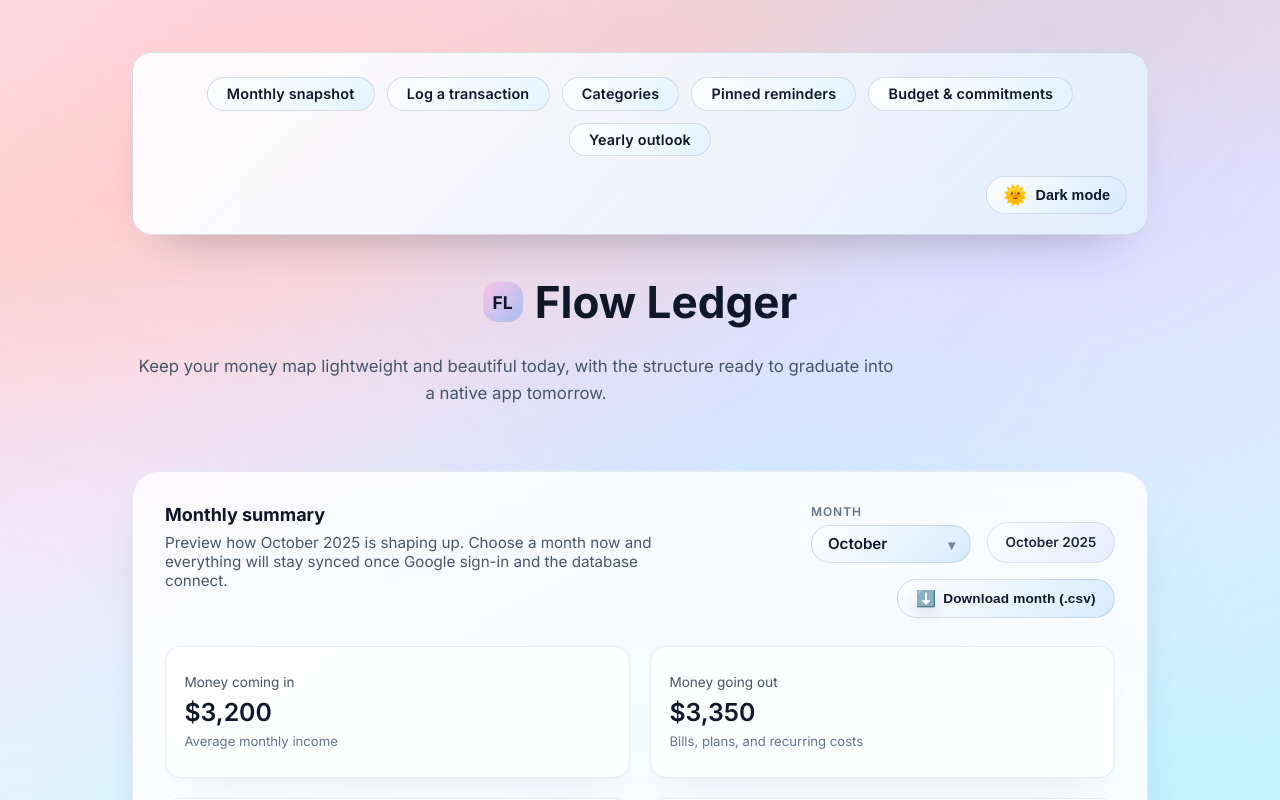
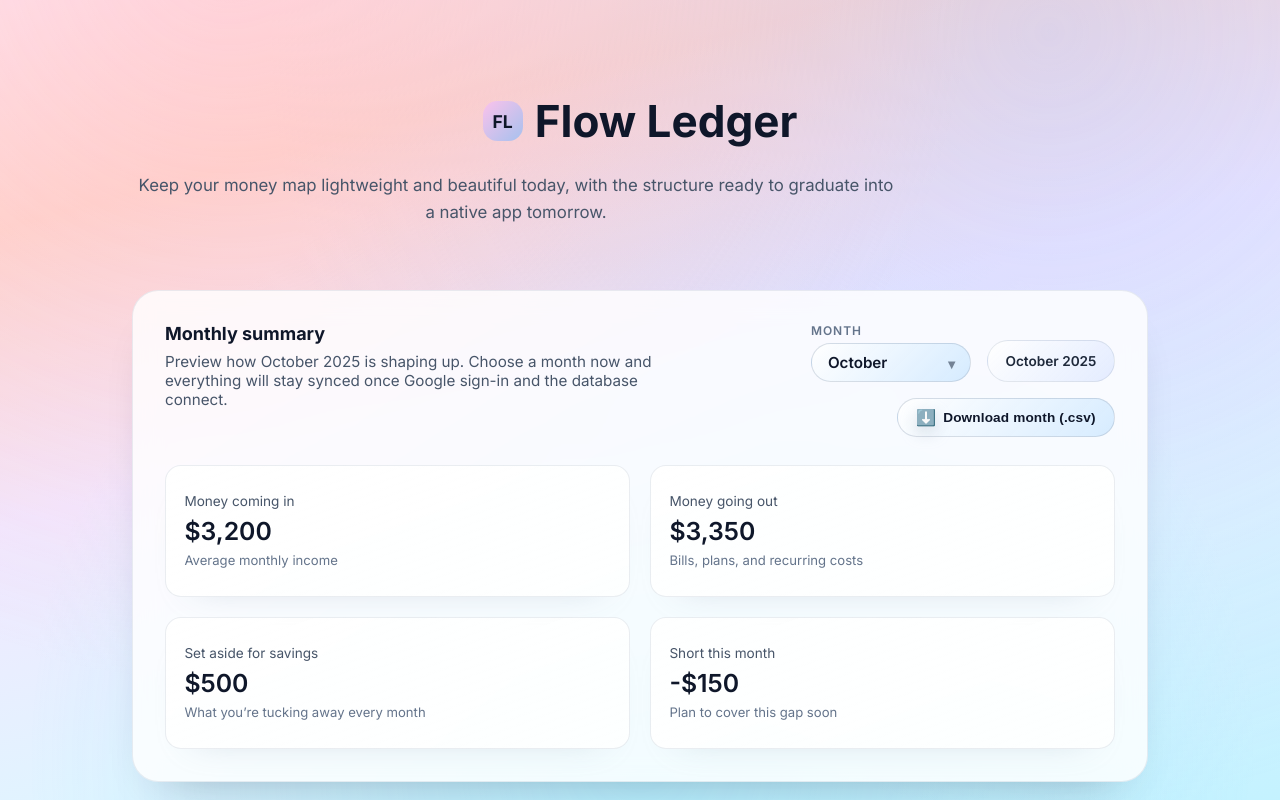
Before and after one commit to Razorblade3456/finance-tracker, a React (Vite) app: page / in a window 1280 px wide. Shown: the top 800 px of the page. Built offline with nearby package versions, Linux system fonts and the light colour scheme.

Commit message:
Refine sticky nav reveal and single-line layout

```diff
--- a/src/App.tsx
+++ b/src/App.tsx
@@ -1,6 +1,7 @@
 import {
   ChangeEvent,
   DragEvent as ReactDragEvent,
+  FocusEvent,
   MouseEvent as ReactMouseEvent,
   useCallback,
   useEffect,
@@ -1205,6 +1206,41 @@ export default function App() {
   }, [selectedMonth, selectedYear]);
 
   const [isHeaderStuck, setIsHeaderStuck] = useState(false);
+  const [isHeaderNavEngaged, setIsHeaderNavEngaged] = useState(false);
+  const navInteractionTimeoutRef = useRef<number | null>(null);
+
+  const clearNavInteractionTimeout = useCallback(() => {
+    if (navInteractionTimeoutRef.current !== null) {
+      if (typeof window !== 'undefined') {
+        window.clearTimeout(navInteractionTimeoutRef.current);
+      } else {
+        clearTimeout(navInteractionTimeoutRef.current);
+      }
+      navInteractionTimeoutRef.current = null;
+    }
+  }, []);
+
+  const engageHeaderNav = useCallback(() => {
+    clearNavInteractionTimeout();
+    setIsHeaderNavEngaged(true);
+  }, [clearNavInteractionTimeout]);
+
+  const releaseHeaderNav = useCallback(
+    (delay = 160) => {
+      clearNavInteractionTimeout();
+
+      if (typeof window === 'undefined') {
+        setIsHeaderNavEngaged(false);
+        return;
+      }
+
+      navInteractionTimeoutRef.current = window.setTimeout(() => {
+        setIsHeaderNavEngaged(false);
+        navInteractionTimeoutRef.current = null;
+      }, delay);
+    },
+    [clearNavInteractionTimeout]
+  );
 
   useEffect(() => {
     if (typeof window === 'undefined') {
@@ -1224,9 +1260,67 @@ export default function App() {
     };
   }, []);
 
+  useEffect(
+    () => () => {
+      clearNavInteractionTimeout();
+    },
+    [clearNavInteractionTimeout]
+  );
+
+  const handleHeaderNavFocus = useCallback(() => {
+    engageHeaderNav();
+  }, [engageHeaderNav]);
+
+  const handleHeaderNavBlur = useCallback(
+    (event: FocusEvent<HTMLDivElement>) => {
+      if (!event.currentTarget.contains(event.relatedTarget as Node | null)) {
+        releaseHeaderNav();
+      }
+    },
+    [releaseHeaderNav]
+  );
+
+  const handleHeaderNavMouseEnter = useCallback(() => {
+    engageHeaderNav();
+  }, [engageHeaderNav]);
+
+  const handleHeaderNavMouseLeave = useCallback(() => {
+    releaseHeaderNav();
+  }, [releaseHeaderNav]);
+
+  const handleHeaderNavTouchStart = useCallback(() => {
+    engageHeaderNav();
+  }, [engageHeaderNav]);
+
+  const handleHeaderNavTouchEnd = useCallback(() => {
+    releaseHeaderNav(320);
+  }, [releaseHeaderNav]);
+
+  const headerBarClasses = useMemo(() => {
+    const classes = ['header-bar'];
+    if (isHeaderStuck) {
+      classes.push('header-bar--stuck');
+
+      if (isHeaderNavEngaged) {
+        classes.push('header-bar--active');
+      }
+    }
+
+    return classes.join(' ');
+  }, [isHeaderNavEngaged, isHeaderStuck]);
+
   return (
     <div className="app-shell">
-      <div className={`header-bar ${isHeaderStuck ? 'header-bar--stuck' : ''}`}>
+      <div
+        className={headerBarClasses}
+        aria-hidden={!isHeaderStuck}
+        onMouseEnter={handleHeaderNavMouseEnter}
+        onMouseLeave={handleHeaderNavMouseLeave}
+        onFocus={handleHeaderNavFocus}
+        onBlur={handleHeaderNavBlur}
+        onTouchStart={handleHeaderNavTouchStart}
+        onTouchEnd={handleHeaderNavTouchEnd}
+      >
         <div className="header-bar__inner">
           <nav className="header-nav" aria-label="Primary">
             <ul className="header-nav__list">
--- a/src/styles.css
+++ b/src/styles.css
@@ -93,15 +93,21 @@ a {
   top: calc(env(safe-area-inset-top, 0px) + 0.85rem);
   z-index: 20;
   display: flex;
-  padding: clamp(0.85rem, 2.5vw, 1.25rem);
+  padding: 0;
   border-radius: calc(var(--card-radius) * 0.75);
-  border: 1px solid rgba(148, 163, 184, 0.3);
-  background: linear-gradient(135deg, rgba(255, 255, 255, 0.92), rgba(226, 241, 255, 0.82));
-  box-shadow: 0 28px 52px -34px rgba(15, 23, 42, 0.38);
-  backdrop-filter: blur(22px);
+  border: 1px solid transparent;
+  background: transparent;
+  box-shadow: none;
   overflow: hidden;
-  transition: box-shadow var(--transition-snappy), border var(--transition-snappy),
-    background var(--transition-snappy), transform var(--transition-snappy);
+  opacity: 0;
+  max-height: 0;
+  pointer-events: none;
+  visibility: hidden;
+  transform: translateY(-1rem);
+  transition: opacity var(--transition-snappy), transform var(--transition-snappy),
+    box-shadow var(--transition-snappy), border var(--transition-snappy),
+    background var(--transition-snappy), max-height var(--transition-snappy),
+    padding var(--transition-snappy);
 }
 
 .header-bar::after {
@@ -116,67 +122,92 @@ a {
 }
 
 .header-bar--stuck {
-  transform: translateY(-0.25rem);
+  padding: clamp(0.65rem, 2.5vw, 1rem);
+  background: linear-gradient(135deg, rgba(255, 255, 255, 0.92), rgba(226, 241, 255, 0.82));
+  border-color: rgba(148, 163, 184, 0.45);
   box-shadow: var(--glass-shadow-strong);
-  border-color: rgba(148, 163, 184, 0.45);
+  backdrop-filter: blur(22px);
+  opacity: 0.55;
+  max-height: 12rem;
+  visibility: visible;
+  pointer-events: auto;
+  transform: translateY(0);
 }
 
 .header-bar--stuck::after {
+  opacity: 0.35;
+}
+
+.header-bar--active {
   opacity: 1;
 }
 
+.header-bar--active::after {
+  opacity: 0.65;
+}
+
 .header-bar__inner {
   display: flex;
+  align-items: center;
+  justify-content: space-between;
+  gap: clamp(0.5rem, 2vw, 0.85rem);
+  flex-wrap: nowrap;
+  width: 100%;
+  position: relative;
+}
+
+.header-nav {
+  display: flex;
+  flex: 1 1 auto;
+  overflow-x: auto;
+  padding: 0;
+  justify-content: center;
+  scroll-snap-type: x proximity;
+  -webkit-overflow-scrolling: touch;
+  scrollbar-width: none;
+}
+
+.header-nav::-webkit-scrollbar {
+  display: none;
+}
+
+.header-nav__list {
+  list-style: none;
+  display: inline-flex;
   align-items: center;
   justify-content: center;
-  gap: clamp(0.65rem, 2vw, 1rem);
-  flex-wrap: wrap;
-  width: 100%;
-}
-
-.header-nav {
-  display: flex;
-  justify-content: center;
-  padding: 0.25rem 0;
-  overflow: hidden;
-  flex: 1 1 auto;
-  width: 100%;
-}
-
-.header-nav__list {
-  list-style: none;
-  display: flex;
-  align-items: center;
-  justify-content: center;
-  flex-wrap: wrap;
-  gap: clamp(0.45rem, 2vw, 0.75rem);
+  gap: clamp(0.35rem, 1.8vw, 0.65rem);
   padding: 0;
-  margin: 0;
+  margin: 0 auto;
+  flex-wrap: nowrap;
 }
 
 .header-nav__item {
   display: flex;
-}
+  flex: 0 0 auto;
+}
+
 
 .header-nav__link {
   display: inline-flex;
   align-items: center;
   justify-content: center;
-  padding: 0.45rem clamp(0.85rem, 3vw, 1.2rem);
+  padding: 0.35rem clamp(0.65rem, 2.5vw, 0.9rem);
   border-radius: 999px;
   border: 1px solid rgba(148, 163, 184, 0.35);
   background: linear-gradient(135deg, rgba(255, 255, 255, 0.96), rgba(224, 242, 254, 0.85));
-  box-shadow: 0 16px 34px -26px rgba(15, 23, 42, 0.38);
-  font-size: 0.9rem;
+  box-shadow: 0 16px 34px -26px rgba(15, 23, 42, 0.32);
+  font-size: 0.8rem;
   font-weight: 600;
   letter-spacing: 0.01em;
   color: #0f172a;
   text-align: center;
-  white-space: normal;
-  line-height: 1.2;
-  min-width: 6.75rem;
+  white-space: nowrap;
+  line-height: 1.1;
+  min-width: 0;
   transition: transform var(--transition-snappy), box-shadow var(--transition-snappy),
     border var(--transition-snappy), background var(--transition-snappy);
+  scroll-snap-align: center;
 }
 
 .header-nav__link:hover,
@@ -223,7 +254,8 @@ a {
   box-shadow: 0 14px 30px -22px rgba(15, 23, 42, 0.32);
   transition: transform var(--transition-snappy), box-shadow var(--transition-snappy),
     background var(--transition-snappy), border var(--transition-snappy);
-  margin-left: auto;
+  margin-left: 0;
+  flex-shrink: 0;
 }
 
 .theme-toggle:hover,
@@ -1592,19 +1624,18 @@ body.theme-dark .logo-badge {
   color: #f8fafc;
 }
 
-body.theme-dark .header-bar {
+body.theme-dark .header-bar--stuck {
   background: linear-gradient(135deg, rgba(15, 23, 42, 0.9), rgba(30, 41, 59, 0.82));
-  border-color: rgba(71, 85, 105, 0.55);
-  box-shadow: 0 26px 52px -34px rgba(2, 6, 23, 0.78);
-}
-
-body.theme-dark .header-bar::after {
-  background: linear-gradient(135deg, rgba(56, 189, 248, 0.22), rgba(139, 92, 246, 0.18));
-}
-
-body.theme-dark .header-bar--stuck {
-  border-color: rgba(148, 163, 184, 0.65);
+  border-color: rgba(71, 85, 105, 0.6);
   box-shadow: 0 34px 70px -34px rgba(2, 6, 23, 0.9);
+}
+
+body.theme-dark .header-bar--stuck::after {
+  background: linear-gradient(135deg, rgba(56, 189, 248, 0.22), rgba(139, 92, 246, 0.2));
+}
+
+body.theme-dark .header-bar--active::after {
+  opacity: 0.7;
 }
 
 body.theme-dark .header-nav__link {
```
